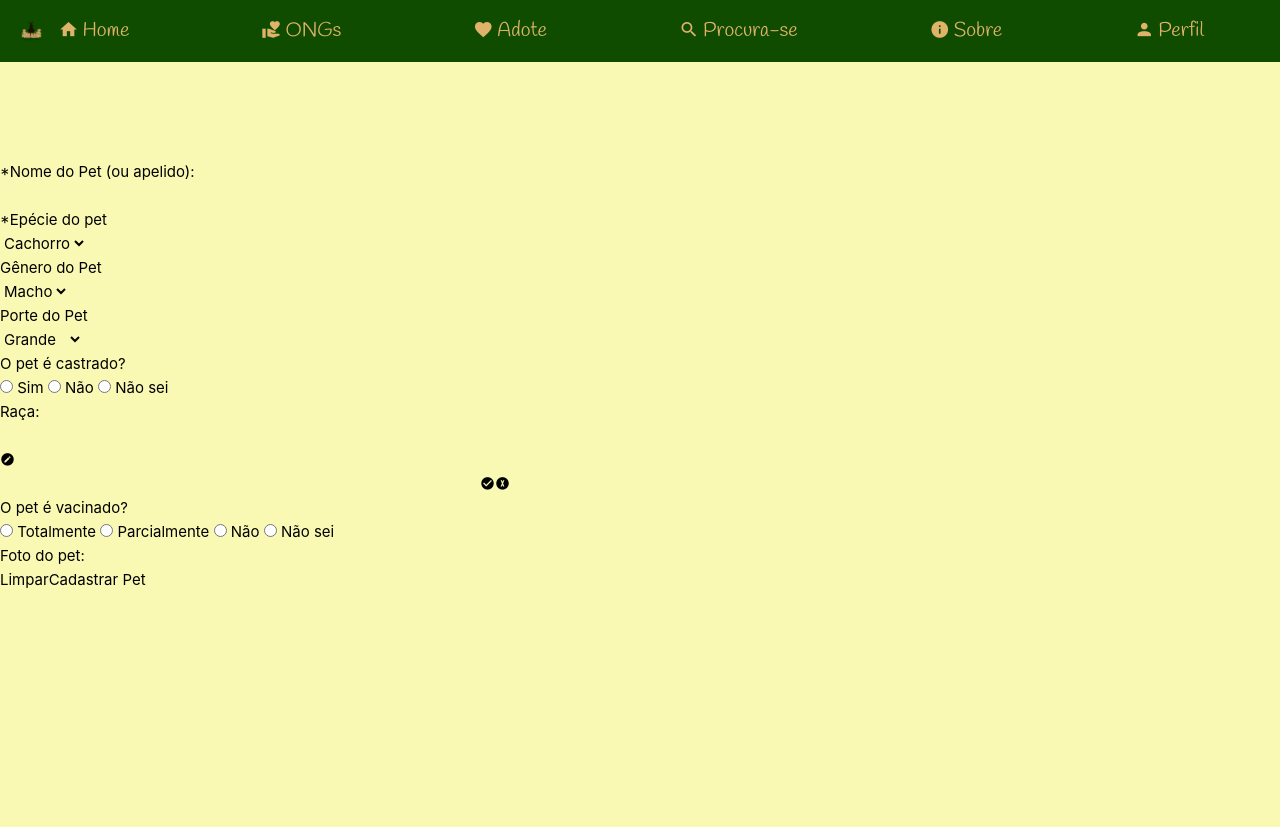
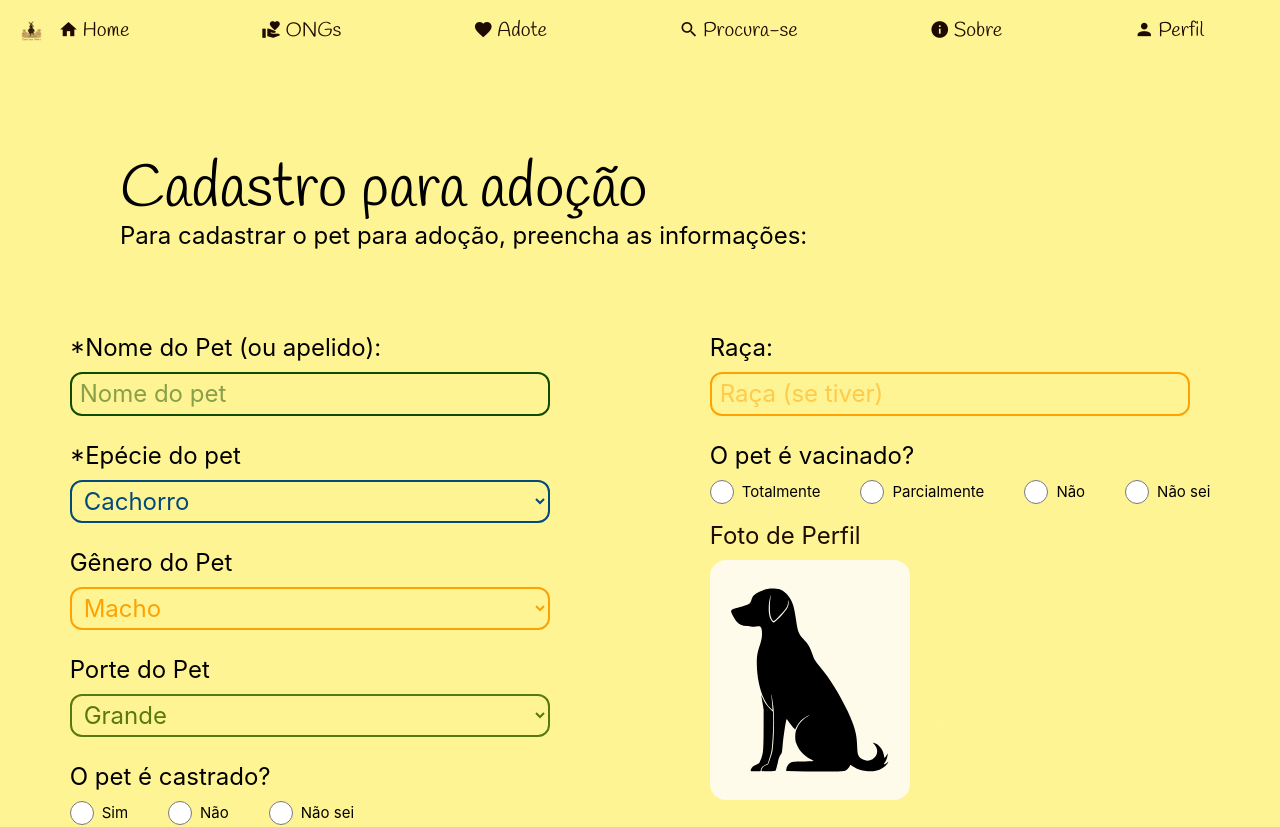
Before and after one commit to CaritasPets/Front-End, a Vue app: page /adote/register in a window 1280 px wide. Shown: the top 827 px of the page. Built offline with nearby package versions, Linux system fonts and the light colour scheme.

Commit message:
FEAT: Created the pet register page #60

```diff
--- a/src/components/FooterComponent.vue
+++ b/src/components/FooterComponent.vue
@@ -3,11 +3,10 @@ import { useRoute } from 'vue-router';
 
 const route = useRoute()
 function validateFooter(url) {
-  if(url.slice(0, 5) == '/user'){
-    return false
-  } else{
-    return true
-  }
+  if(url.slice(0, 5) == '/user') return false
+  if(url == '/adote/register') return false
+  return true
+
 }
 
 </script>
--- a/src/components/HeaderComponent.vue
+++ b/src/components/HeaderComponent.vue
@@ -20,6 +20,7 @@ const route = useRoute();
 
 
 const headerBackground = computed(() => {
+  if(route.path === "/adote/register") return "#FFF493";
   if (route.path === "/ongs") return "#03497B";
   if (route.path === "/user/profile" || route.path === "/user/login" || route.path === "/user/sign-up") return "#03497B";
   if (route.path === "/adote") return "#FF7700";
@@ -30,7 +31,7 @@ const headerBackground = computed(() => {
 
 
 const linkBaseColor = computed(() => {
-  if (route.path === "/adote" || route.path === "/procura-se") {
+  if (route.path === "/adote" || route.path === "/procura-se" || route.path === "/adote/register") {
     return "#1E0B00";
   }
   return "#DFB468";
@@ -38,7 +39,7 @@ const linkBaseColor = computed(() => {
 
 
 const menuIconColor = computed(() => {
-  if (route.path === "/adote" || route.path === "/procura-se") {
+  if (route.path === "/adote" || route.path === "/procura-se" || route.path === "/adote/register") {
     return "#1E0B00";
   }
   return "#DFB468";
--- a/src/components/PetRegister/PetForm.vue
+++ b/src/components/PetRegister/PetForm.vue
@@ -1,132 +1,178 @@
 <script setup>
-import { ref } from 'vue';
-    const displayTest = ref(false);
-    const racas = ref([
-        {
-            nome: 'Pastor Alemão',
-            value: 'pastoralemao',
-        },
-        {
-            nome:'Pinsher',
-            value: 'pinsher'
-        },
-        {
-            nome: 'Hot Wailer',
-            value:'hotwailer'
-        }
-    ])
+import { ref } from 'vue'
+import { useRacaStore } from '../../stores/RacaStore'
+const racaStore = useRacaStore()
+const file = ref(null)
+const previewUrl = ref(null)
 const pet = ref({
   nome: '',
   especie: 'cachorro', //default
   genero: 'macho', //default
   porte: 'grande', //default
   castrado: '',
-        foto: null,
   raca: '',
   vacinado: '',
 })
+
+function onFileChange(event) {
+  const selectedFile = event.target.files[0]
+  if (selectedFile) {
+    if (!selectedFile.type.startsWith('image/')) {
+      return alert('Por favor, selecione apenas arquivos de imagem.')
+    }
+
+    if (selectedFile.size > 5 * 1024 * 1024) {
+      return alert('A imagem deve ter no máximo 5MB.')
+    }
+
+    file.value = selectedFile
+    if (selectedFile) {
+      previewUrl.value = URL.createObjectURL(selectedFile)
+    }
+  }
+}
 </script>
 <template>
-    <form class="py-40" @submit.prevent="">
-        <ul>
+  <form class="flex flex-col items-center gap-20">
+    <div class="flex gap-40">
+      <ul class="flex flex-col gap-4">
         <li>
-                <p>*Nome do Pet (ou apelido):</p>
-                <input type="text" v-model="pet.nome">
+          <p class="text-2xl">*Nome do Pet (ou apelido):</p>
+          <input
+            class="text-2xl text-[#104C00] py-1 px-2 my-2 border-2 rounded-xl w-120"
+            type="text"
+            placeholder="Nome do pet"
+            v-model="pet.nome"
+          />
         </li>
         <li>
-                <p>*Epécie do pet</p>
-                <select v-model="pet.especie">
+          <p class="text-2xl">*Epécie do pet</p>
+          <select
+            v-model="pet.especie"
+            class="text-2xl text-[#03497B] py-1 px-2 my-2 border-2 rounded-xl w-120 bg-[#FFF493] cursor-pointer"
+          >
             <option value="cachorro">Cachorro</option>
             <option value="gato">Gato</option>
-                    <option value="passaro">Passaro</option>
+            <option value="passaro">Pássaro</option>
             <option value="outro">Outro</option>
           </select>
         </li>
         <li>
-                <p>Gênero do Pet</p>
-                <select v-model="pet.genero">
+          <p class="text-2xl">Gênero do Pet</p>
+          <select
+            v-model="pet.genero"
+            class="text-2xl text-[#FDA202] py-1 px-2 my-2 border-2 rounded-xl w-120 bg-[#FFF493] cursor-pointer"
+          >
             <option value="macho">Macho</option>
             <option value="femea">Fêmea</option>
           </select>
         </li>
         <li>
-                <p>Porte do Pet</p>
-                <select v-model="pet.porte">
+          <p class="text-2xl">Porte do Pet</p>
+          <select
+            v-model="pet.porte"
+            class="text-2xl text-[#587911] py-1 px-2 my-2 border-2 rounded-xl w-120 bg-[#FFF493] cursor-pointer"
+          >
             <option value="pequeno">Pequeno</option>
             <option value="medio">Médio</option>
             <option value="grande">Grande</option>
           </select>
         </li>
-            <li>
-                <p>O pet é castrado?</p>
-                <div>
-                    <label>
-                        <input type="radio" value="sim" v-model="pet.castrado">
+        <li class="flex flex-col gap-2">
+          <p class="text-2xl">O pet é castrado?</p>
+          <div class="flex gap-10">
+            <label class="flex items-center gap-2">
+              <input type="radio" class="size-6 cursor-pointer" value="sim" v-model="pet.castrado" />
               Sim
             </label>
-                    <label>
-                        <input type="radio" value="nao" v-model="pet.castrado">
+            <label class="flex items-center gap-2">
+              <input type="radio" class="size-6 cursor-pointer" value="nao" v-model="pet.castrado" />
               Não
             </label>
-                    <label>
-                        <input type="radio" value="nao-sei" v-model="pet.castrado">
+            <label class="flex items-center gap-2">
+              <input type="radio" class="size-6 cursor-pointer" value="nao-sei" v-model="pet.castrado" />
               Não sei
             </label>
           </div>
         </li>
       </ul>
-        <ul>
+      <ul class="flex flex-col gap-4">
         <li>
-                <p>Raça:</p>
-                <input list="racas" v-model="pet.raca">
+          <p class="text-2xl">Raça:</p>
+          <input
+            list="racas"
+            v-model="pet.raca"
+            class="text-2xl text-[#FDA202] py-1 px-2 my-2 border-2 rounded-xl w-120 bg-[#FFF493]"
+            placeholder="Raça (se tiver)"
+          />
           <div>
-                    <datalist id="racas">
-                        <option v-for="raca of racas" :value="raca.nome" :key="raca.value">
-                            {{ raca.value }}
+            <datalist v-if="pet.especie == 'cachorro'" id="racas" class="text-6xl">
+              <option v-for="raca of racaStore.racasCachorro" :value="raca.value" :key="raca.value">
+                {{ raca.nome }}
               </option>
             </datalist>
-                    <span class="mdi mdi-pencil-circle"></span>
-                </div>
-                <div>
-                    <input type="text">
-                    <input type="text">
-                    <span class="mdi mdi-check-circle"></span>
-                    <span class="mdi mdi-alpha-x-circle"></span>
+            <datalist v-else-if="pet.especie == 'gato'" id="racas" class="text-6xl">
+              <option v-for="raca of racaStore.racasGatos" :value="raca.value" :key="raca.value">
+                {{ raca.nome }}
+              </option>
+            </datalist>
+            <datalist v-else id="racas" class="text-6xl">
+              <option v-for="raca of racaStore.racasPassaro" :value="raca.value" :key="raca.value">
+                {{ raca.nome }}
+              </option>
+            </datalist>
           </div>
         </li>
-            <li>
-                <p>O pet é vacinado?</p>
-                <div>
-                    <label>
-                        <input type="radio" value="sim" v-model="pet.vacinado">
+        <li class="flex flex-col gap-2">
+          <p class="text-2xl">O pet é vacinado?</p>
+          <div class="flex gap-10">
+            <label class="flex items-center gap-2">
+              <input class="size-6 cursor-pointer" type="radio" value="sim" v-model="pet.vacinado" />
               Totalmente
             </label>
-                    <label>
-                        <input type="radio" value="parcialmente" v-model="pet.vacinado">
+            <label class="flex items-center gap-2">
+              <input class="size-6 cursor-pointer" type="radio" value="parcialmente" v-model="pet.vacinado" />
               Parcialmente
             </label>
-                    <label>
-                        <input type="radio" value="nao" v-model="pet.vacinado">
+            <label class="flex items-center gap-2">
+              <input class="size-6 cursor-pointer" type="radio" value="nao" v-model="pet.vacinado" />
               Não
             </label>
-                    <label>
-                        <input type="radio" value="nao-sei" v-model="pet.vacinado">
+            <label class="flex items-center gap-2">
+              <input class="size-6 cursor-pointer" type="radio" value="nao-sei" v-model="pet.vacinado" />
               Não sei
             </label>
           </div>
         </li>
-            <li>
-                <p>Foto do pet:</p>
+        <li class="flex flex-col w-[100%]">
+          <p class="text-2xl text-[#1E0B00]">Foto de Perfil</p>
+          <input id="fileInput" class="hidden" type="file" @change="onFileChange" />
+          <label for="fileInput" class="w-50 h-60 my-2 cursor-pointer">
+            <img
+              v-if="file"
+              class="w-full h-full rounded-2xl hover:opacity-50 transition-all duration-500"
+              :src="previewUrl"
+              alt="foto-selecionada"
+            />
+            <img
+              v-else
+              class="w-full h-full rounded-2xl bg-amber-50 hover:opacity-50 transition-all duration-500"
+              src="/pet_default.svg"
+              alt=""
+            />
+          </label>
         </li>
       </ul>
-        <div>
-            <button type="reset">Limpar</button>
-            <button type="submit">Cadastrar Pet</button>
     </div>
-        <div v-if="displayTest">
-            <p v-for="item of pet" :key="itens">
-                {{ item }}
-            </p>
+    <div class="flex gap-20">
+      <button class="text-xl text-[#FFF493] rounded-xl py-2 px-6 bg-[#03497B] cursor-pointer border-2 border-transparent transition-all duration-500 hover:bg-transparent hover:border-[#03497B] hover:text-[#03497B]" type="reset">
+        <span class="mdi mdi-delete-outline"></span>
+        Limpar
+      </button>
+      <button class="text-xl text-[#FFF493] rounded-xl py-2 px-6 bg-[#104C00] cursor-pointer border-2 border-transparent transition-all duration-500 hover:bg-transparent hover:border-[#104C00] hover:text-[#104C00]" type="submit">
+        <span class="mdi mdi-paw"></span>
+        Cadastrar Pet
+      </button>
     </div>
   </form>
 </template>
--- /dev/null
+++ b/src/stores/RacaStore.js
@@ -0,0 +1,80 @@
+import { defineStore } from 'pinia'
+import { ref } from 'vue'
+
+export const useRacaStore = defineStore('racaStore', () => {
+  const racasCachorro = ref([
+    { nome: 'Rottweiler', value: 'rottweiler' },
+    { nome: 'Labrador Retriever', value: 'labrador_retriever' },
+    { nome: 'Golden Retriever', value: 'golden_retriever' },
+    { nome: 'Pastor Alemão', value: 'pastor_alemao' },
+    { nome: 'Bulldog Inglês', value: 'bulldog_ingles' },
+    { nome: 'Bulldog Francês', value: 'bulldog_frances' },
+    { nome: 'Beagle', value: 'beagle' },
+    { nome: 'Poodle', value: 'poodle' },
+    { nome: 'Yorkshire Terrier', value: 'yorkshire_terrier' },
+    { nome: 'Shih Tzu', value: 'shih_tzu' },
+    { nome: 'Maltês', value: 'maltes' },
+    { nome: 'Pinscher', value: 'pinscher' },
+    { nome: 'Husky Siberiano', value: 'husky_siberiano' },
+    { nome: 'Akita', value: 'akita' },
+    { nome: 'Chow Chow', value: 'chow_chow' },
+    { nome: 'Dálmata', value: 'dalmata' },
+    { nome: 'Boxer', value: 'boxer' },
+    { nome: 'Doberman', value: 'doberman' },
+    { nome: 'Border Collie', value: 'border_collie' },
+    { nome: 'Cocker Spaniel', value: 'cocker_spaniel' },
+    {nome: "Não Possui", value: "nao_possui"}
+  ])
+
+  const racasGatos = ref([
+    { nome: "Persa", value: "persa" },
+  { nome: "Siamês", value: "siames" },
+  { nome: "Maine Coon", value: "maine_coon" },
+  { nome: "Sphynx", value: "sphynx" },
+  { nome: "Ragdoll", value: "ragdoll" },
+  { nome: "British Shorthair", value: "british_shorthair" },
+  { nome: "Bengal", value: "bengal" },
+  { nome: "Angorá", value: "angora" },
+  { nome: "Abissínio", value: "abissinio" },
+  { nome: "Norueguês da Floresta", value: "noruegues_floresta" },
+  { nome: "Siberiano", value: "siberiano" },
+  { nome: "Exótico de Pelo Curto", value: "exotico_pelo_curto" },
+  { nome: "American Shorthair", value: "american_shorthair" },
+  { nome: "Scottish Fold", value: "scottish_fold" },
+  { nome: "Himalaio", value: "himalaio" },
+  { nome: "Oriental", value: "oriental" },
+  { nome: "Devon Rex", value: "devon_rex" },
+  { nome: "Cornish Rex", value: "cornish_rex" },
+  { nome: "Bombay", value: "bombay" },
+  { nome: "Savannah", value: "savannah" },
+  {nome: "Não Possui", value: "nao_possui"}
+  ])
+  const racasPassaro = ref([
+    { nome: "Canário", value: "canario" },
+  { nome: "Periquito", value: "periquito" },
+  { nome: "Calopsita", value: "calopsita" },
+  { nome: "Papagaio", value: "papagaio" },
+  { nome: "Arara", value: "arara" },
+  { nome: "Cacatua", value: "cacatua" },
+  { nome: "Mandarim", value: "mandarim" },
+  { nome: "Diamante-de-Gould", value: "diamante_gould" },
+  { nome: "Manon", value: "manon" },
+  { nome: "Agapornis", value: "agapornis" },
+  { nome: "Mainá", value: "maina" },
+  { nome: "Curió", value: "curio" },
+  { nome: "Coleiro", value: "coleiro" },
+  { nome: "Trinca-Ferro", value: "trinca_ferro" },
+  { nome: "Sabiá", value: "sabia" },
+  { nome: "Pardal", value: "pardal" },
+  { nome: "Tucano", value: "tucano" },
+  { nome: "Periquitão-Maracanã", value: "periquitao_maracana" },
+  { nome: "Beija-flor", value: "beija_flor" },
+  { nome: "Canário-da-terra", value: "canario_da_terra" },
+  {nome: "Não Possui", value: "nao_possui"}
+  ])
+  return {
+    racasCachorro,
+    racasGatos,
+    racasPassaro
+  }
+})
--- a/src/views/PetRegisterPage.vue
+++ b/src/views/PetRegisterPage.vue
@@ -2,5 +2,14 @@
 import PetForm from '../components/PetRegister/PetForm.vue';
 </script>
 <template>
-    <PetForm/>
+    <section class="flex flex-col gap-20 bg-[#FFF493] py-40">
+        <div class="px-30">
+            <h2 class="text-6xl font-[Handlee]">Cadastro para adoção</h2>
+            <p class="text-2xl">Para cadastrar o pet para adoção, preencha as informações:</p>
+        </div>
+        <PetForm
+            class="z-10 relative"
+        />
+    </section>
+    <img class="w-full z-0 absolute transform-[translateY(-80%)]" src="/cream_waves.svg" alt="cream_waves">
 </template>
```
Also changed, not shown: public/cream_waves.svg (added), public/pet_default.svg (added). Lines whose indentation alone changed are shown as unchanged.
